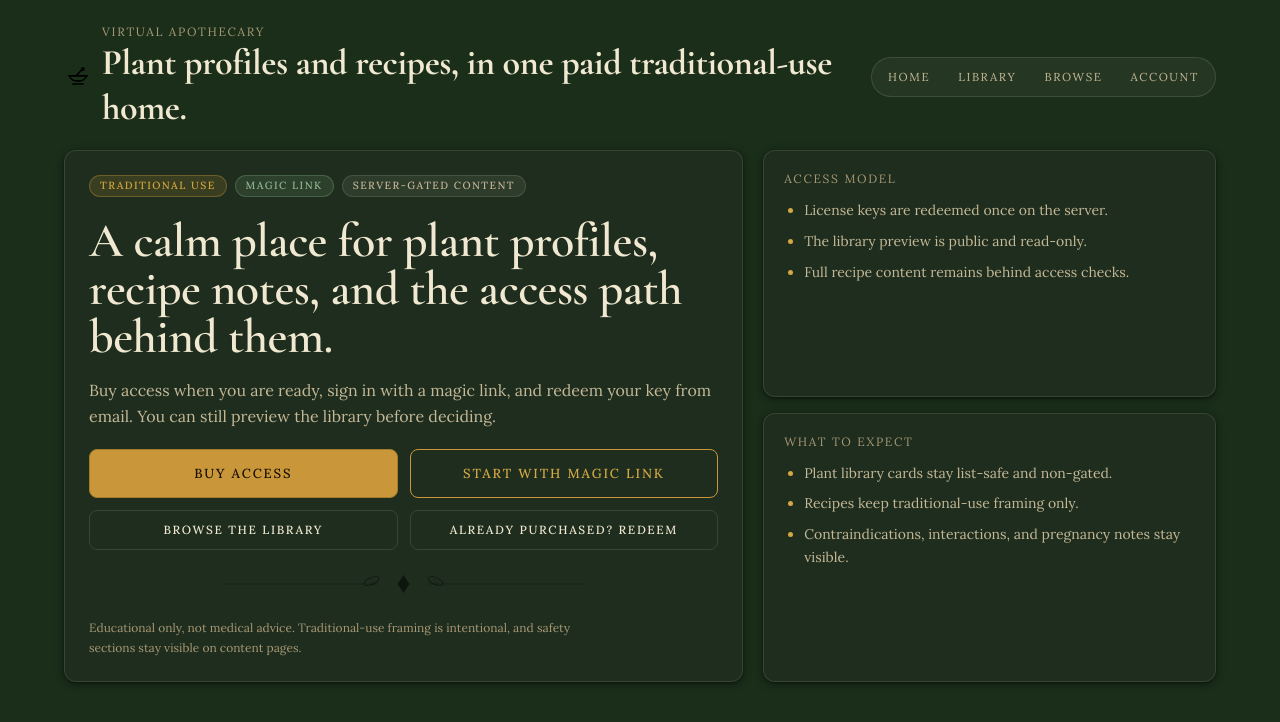
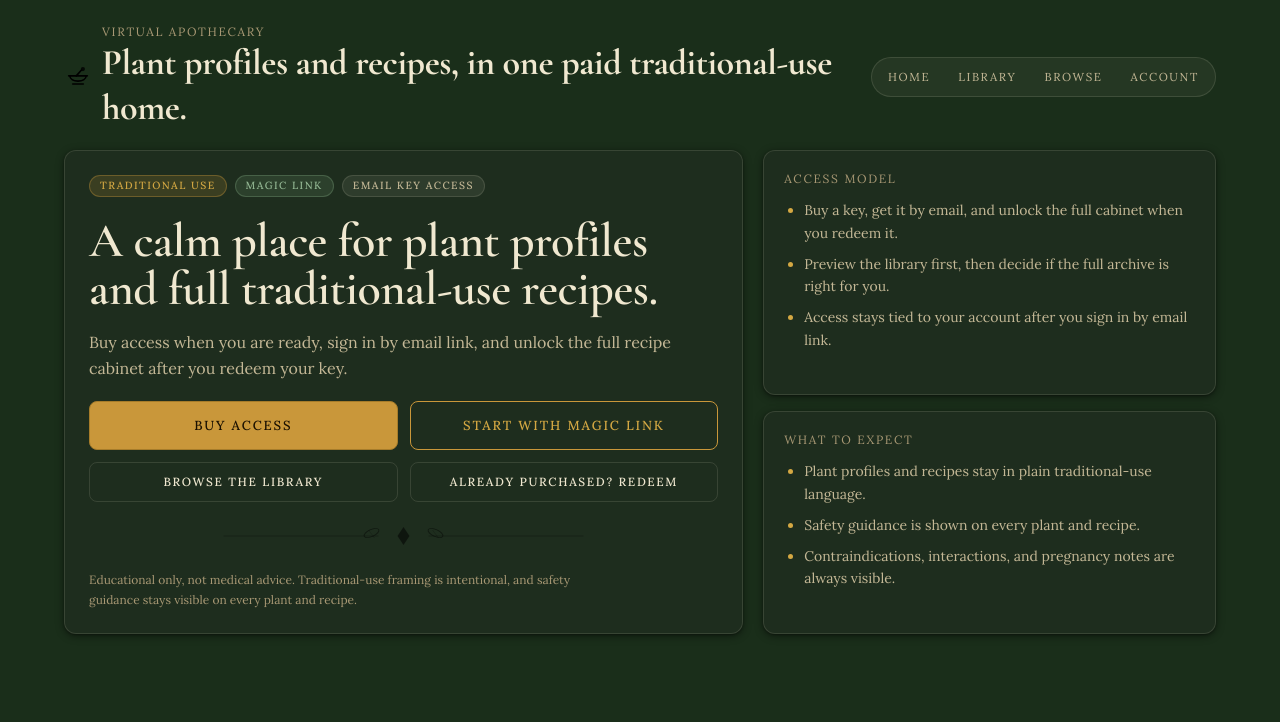
Before and after one commit to SamuelVapps1/Home-Apothecary, a Next.js app: page / in a window 1280 px wide. Shown: the top 722 px of the page. Built offline with nearby package versions, Linux system fonts and the light colour scheme; no server answers.

Commit message:
de-jargon homepage copy

```diff
--- a/app/onboarding/page.tsx
+++ b/app/onboarding/page.tsx
@@ -1,5 +1,4 @@
 import { MagicLinkForm } from "@/components/auth/MagicLinkForm";
-import { Badge } from "@/components/core/Badge";
 import { Button } from "@/components/core/Button";
 import { BrandMark } from "@/components/decorative/BrandMark";
 import { BotanicalDivider } from "@/components/decorative/BotanicalDivider";
@@ -22,6 +21,7 @@ export default async function OnboardingPage({
   const nextPath = resolvedSearchParams.next;
   const navItems = [
     { href: "/", label: "Home" },
+    { href: "/library", label: "Library" },
     { href: "/browse", label: "Browse" },
     { href: "/account", label: "Account" },
   ];
@@ -51,14 +51,8 @@ export default async function OnboardingPage({
         </header>
 
         <p className="m-0 font-body text-base leading-relaxed text-[var(--text-secondary)]">
-          Educational only, not medical advice. Sign in without a password to continue to the
-          gated library.
+          Educational only, not medical advice. Sign in by email link to open your account.
         </p>
-
-        <div className="flex flex-wrap gap-2">
-          <Badge variant="amber">No Passwords</Badge>
-          <Badge variant="sage">Supabase Auth</Badge>
-        </div>
 
         <BotanicalDivider className="h-7 w-full text-[var(--color-amber-500)] opacity-80" />
 
@@ -71,8 +65,8 @@ export default async function OnboardingPage({
             Purchase flow
           </p>
           <p className="mt-2 mb-0 max-w-prose font-body text-sm leading-relaxed text-[var(--text-secondary)]">
-            Buy access, receive a license key by email, sign in with the magic link above, then
-            redeem the key on the redeem page.
+            Buy access, get your key by email, sign in with the link above, then unlock the full
+            recipes when you redeem it.
           </p>
           {checkoutUrl ? (
             <div className="mt-4">
--- a/app/page.tsx
+++ b/app/page.tsx
@@ -61,16 +61,16 @@ export default async function HomePage() {
               <div className="flex flex-wrap gap-2">
                 <Badge variant="amber">Traditional use</Badge>
                 <Badge variant="sage">Magic link</Badge>
-                <Badge variant="neutral">Server-gated content</Badge>
+                <Badge variant="neutral">Email key access</Badge>
               </div>
 
               <div className="max-w-2xl">
-                <h2 className="m-0 font-display text-4xl font-semibold leading-tight tracking-display text-[var(--text-primary)] md:text-5xl">
-                  A calm place for plant profiles, recipe notes, and the access path behind them.
+              <h2 className="m-0 font-display text-4xl font-semibold leading-tight tracking-display text-[var(--text-primary)] md:text-5xl">
+                  A calm place for plant profiles and full traditional-use recipes.
                 </h2>
                 <p className="mt-4 mb-0 max-w-prose font-body text-base leading-relaxed text-[var(--text-secondary)]">
-                  Buy access when you are ready, sign in with a magic link, and redeem your key
-                  from email. You can still preview the library before deciding.
+                  Buy access when you are ready, sign in by email link, and unlock the full recipe
+                  cabinet after you redeem your key.
                 </p>
               </div>
 
@@ -100,7 +100,7 @@ export default async function HomePage() {
 
               <p className="m-0 max-w-prose font-body text-xs leading-relaxed text-[var(--text-muted)]">
                 Educational only, not medical advice. Traditional-use framing is intentional, and
-                safety sections stay visible on content pages.
+                safety guidance stays visible on every plant and recipe.
               </p>
             </section>
 
@@ -110,9 +110,9 @@ export default async function HomePage() {
                   Access model
                 </p>
                 <ul className="mt-3 list-disc space-y-2 pl-5 font-body text-sm leading-relaxed text-[var(--text-secondary)] marker:text-[var(--color-amber-400)]">
-                  <li>License keys are redeemed once on the server.</li>
-                  <li>The library preview is public and read-only.</li>
-                  <li>Full recipe content remains behind access checks.</li>
+                  <li>Buy a key, get it by email, and unlock the full cabinet when you redeem it.</li>
+                  <li>Preview the library first, then decide if the full archive is right for you.</li>
+                  <li>Access stays tied to your account after you sign in by email link.</li>
                 </ul>
               </section>
 
@@ -121,9 +121,9 @@ export default async function HomePage() {
                   What to expect
                 </p>
                 <ul className="mt-3 list-disc space-y-2 pl-5 font-body text-sm leading-relaxed text-[var(--text-secondary)] marker:text-[var(--color-amber-400)]">
-                  <li>Plant library cards stay list-safe and non-gated.</li>
-                  <li>Recipes keep traditional-use framing only.</li>
-                  <li>Contraindications, interactions, and pregnancy notes stay visible.</li>
+                  <li>Plant profiles and recipes stay in plain traditional-use language.</li>
+                  <li>Safety guidance is shown on every plant and recipe.</li>
+                  <li>Contraindications, interactions, and pregnancy notes are always visible.</li>
                 </ul>
               </section>
             </aside>
```
